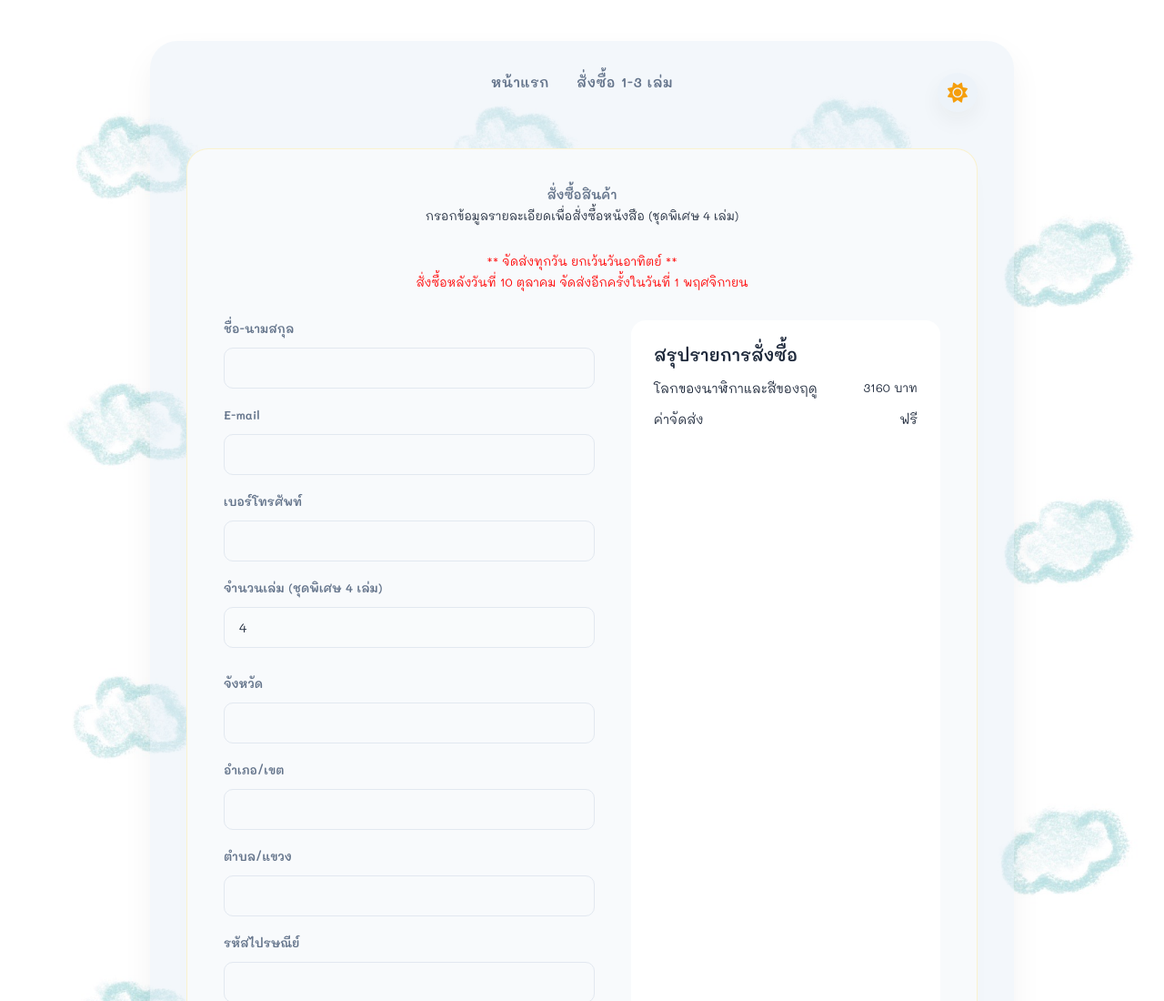
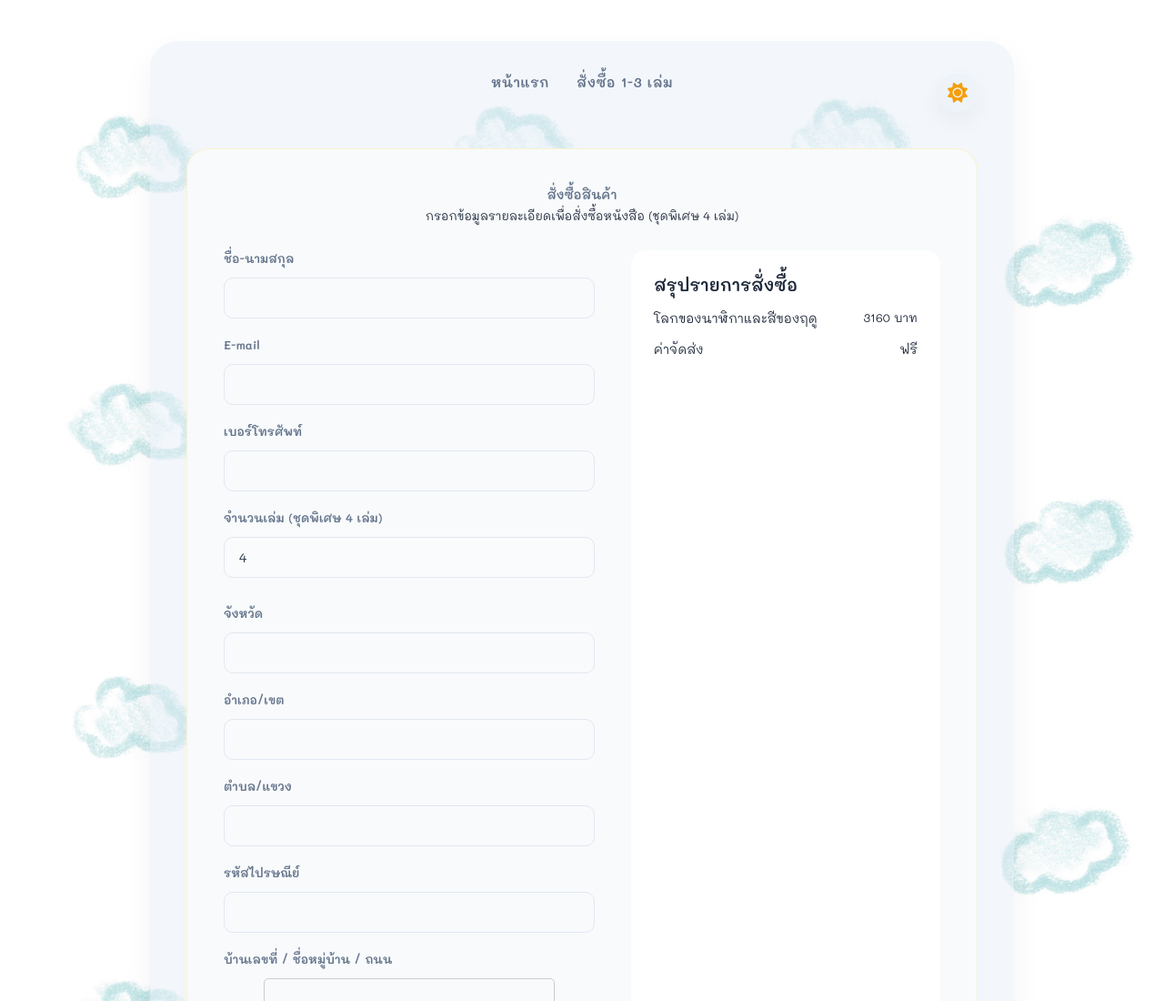
Before and after one commit to hani-hanne/-fu, a plain HTML site: page sporder.html in a window 1280 px wide. Shown: the top 1100 px of the page at 91% size. Drawn offline with nearby package versions, Linux system fonts and the light colour scheme.

Commit message:
Add files via upload

```diff
--- a/sporder.html
+++ b/sporder.html
@@ -63,11 +63,11 @@
                 <span class="lang-ko">책을 주문하려면 상세 정보를 입력하세요.</span>
                 <span class="lang-en">Fill out the details below to order your book.</span>
             </p>
-            <p class="shipping-notice" style="color: red; text-align: center; margin-bottom: 30px;line-height: 1.8; font-size: 13px;">
+            <!---<p class="shipping-notice" style="color: red; text-align: center; margin-bottom: 30px;line-height: 1.8; font-size: 13px;">
                 <span class="lang-th">** จัดส่งทุกวัน ยกเว้นวันอาทิตย์ **<br>สั่งซื้อหลังวันที่ 10 ตุลาคม จัดส่งอีกครั้งในวันที่ 1 พฤศจิกายน</span>
                 <span class="lang-en">** Ships every day except Sunday **<br>Orders placed after October 10 Shipping will resume on November 1.</span>
                 <span class="lang-ko">** 일요일을 제외하고 매일 발송 **<br>10월 10일 이후 주문 시 11월 1일에 일괄 발송됩니다.</span>
-            </p>
+            </p>--->
 
             <div class="order-grid">
                 <!-- ฟอร์มสั่งซื้อ -->
```
